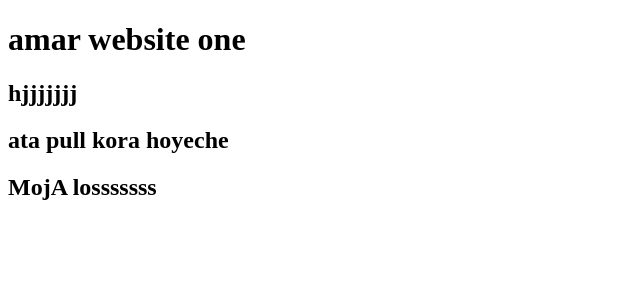
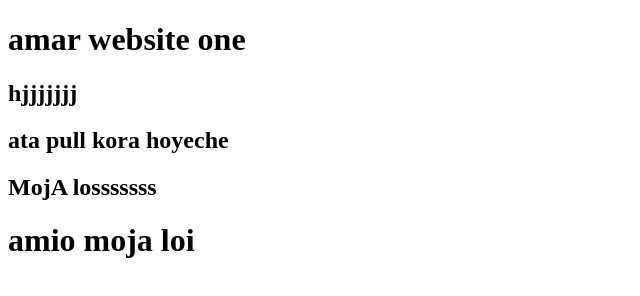
Before and after one commit to mdparvej/amar.website, a plain HTML site: page index.html in a window 1280 px wide. Shown: the whole page, without its empty margins (0-640 px from the left). Drawn offline with Linux system fonts and the light colour scheme.

Commit message:
amio moja loi

```diff
--- a/index.html
+++ b/index.html
@@ -11,5 +11,6 @@
     <h2>hjjjjjjj</h2>
     <h2> ata pull kora hoyeche</h2>
     <h2>MojA losssssss</h2>
+    <h1>amio moja loi</h1>
 </body>
 </html>
```
